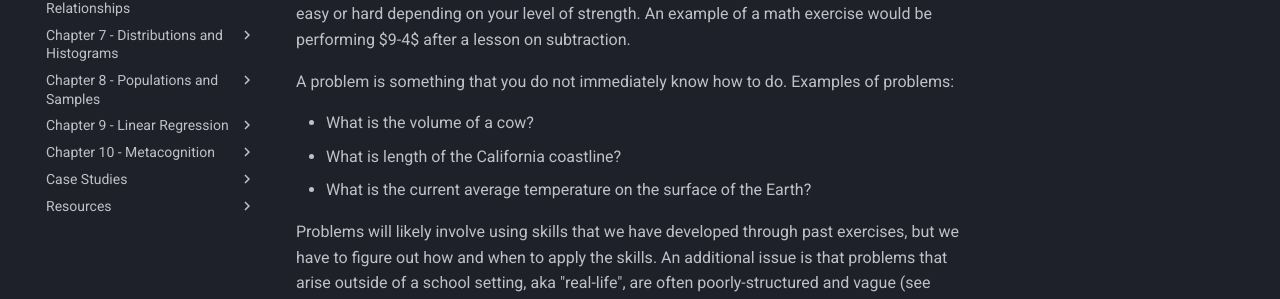
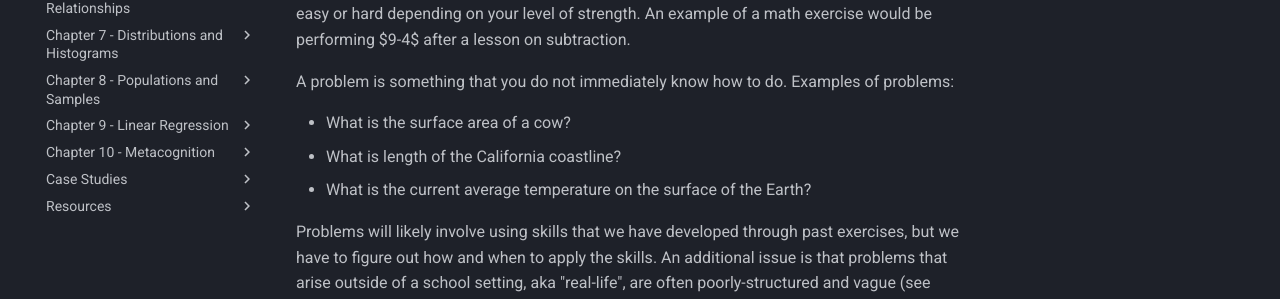
Before and after one commit to wgalbraith/280, an MkDocs documentation site: the page built from docs_student/problem.md, in a window 1280 px wide and 1058 px high. Shown: the part 490-789 px from the top of the window. Built offline with MkDocs 1.6.1 and Material for MkDocs 9.7.7, drawn with Linux system fonts in a browser that asks for light colours; nearby versions of some CDN libraries; some web fonts are replaced; library files that are not in the unit come from our copies.

Commit message:
Update problem.md

```diff
--- a/docs_student/problem.md
+++ b/docs_student/problem.md
@@ -30,7 +30,7 @@
   </p>
 
   <ul>
-    <li>What is the volume of a cow?</li>
+    <li>What is the surface area of a cow?</li>
     <li>What is length of the California coastline?</li>
     <li>What is the current average temperature on the surface of the Earth?</li>
   </ul>
```
